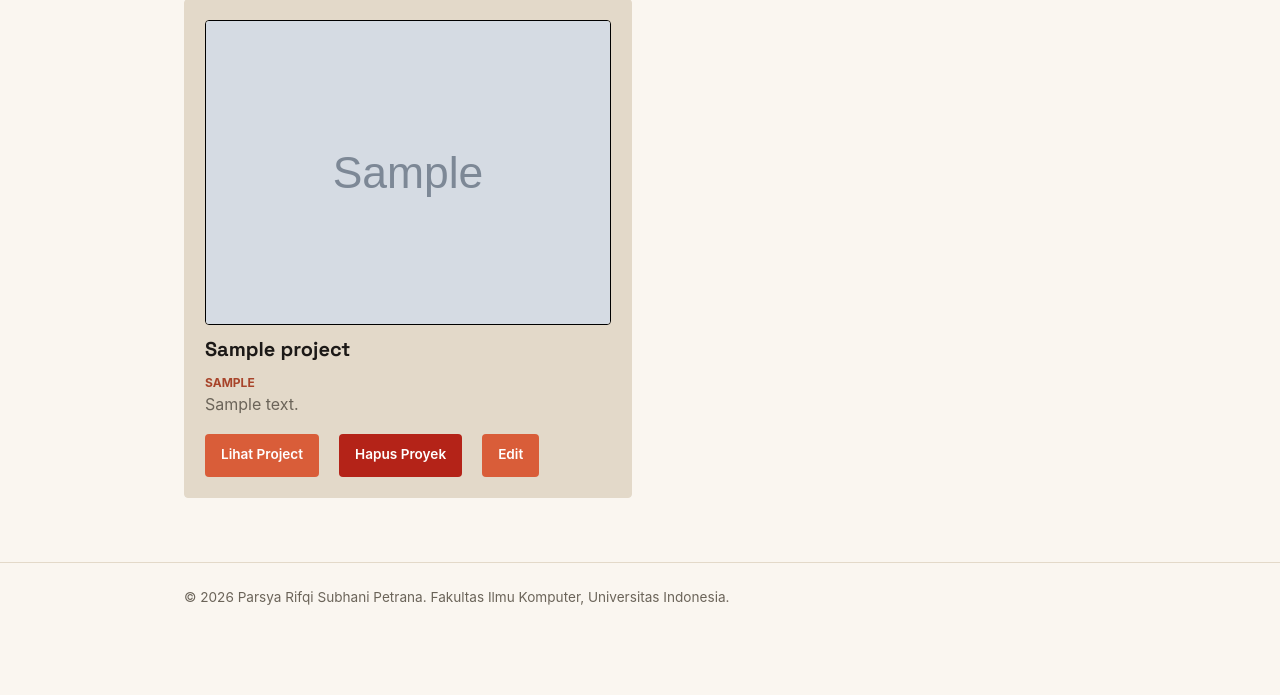
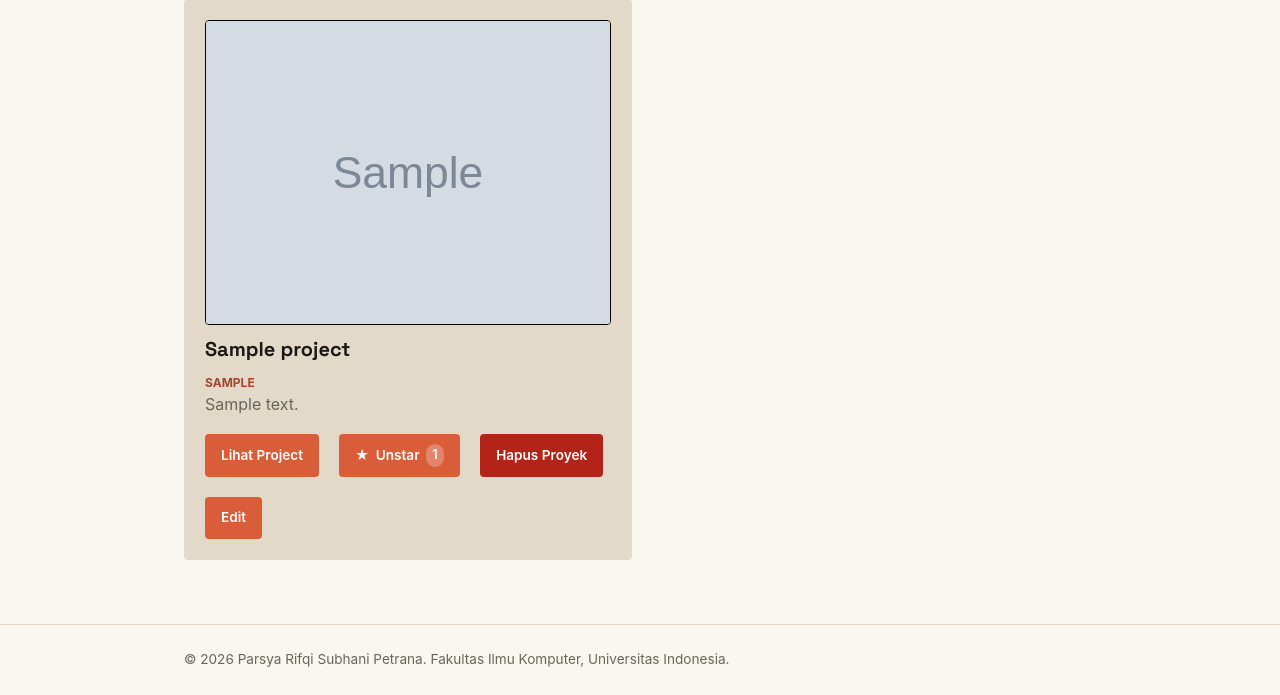
Before and after one commit to parsyarifqi/myportofolio, a Django app: page /projects/ in a window 1280 px wide. Shown: the part 316-1011 px from the top of the page. Before the commit the page ends 921 px from the top, so only its background shows below. Run offline with Django 5.2, Linux system fonts and the light colour scheme; a user stored in the database is signed in; tables that the repository leaves empty hold one stand-in row (values such as "Sample post"); grey boxes marked "Sample" are stand-in pictures.

Commit message:
feat: menambahkan tombol star pada section project dengan components/project_star.html

```diff
--- a/main/urls.py
+++ b/main/urls.py
@@ -1,5 +1,5 @@
 from django.urls import path
-from main.views import show_main, show_experience, create_experience, get_experience_json, delete_experience, update_experience, show_education, create_education, get_education_json, update_education, delete_education, create_project, show_projects, get_projects_json, delete_project, update_project, register, login_user, logout_user
+from main.views import show_main, show_experience, create_experience, get_experience_json, delete_experience, update_experience, show_education, create_education, get_education_json, update_education, delete_education, create_project, show_projects, get_projects_json, delete_project, update_project, register, login_user, logout_user, toggle_star
 
 app_name = "main"
 
@@ -23,6 +23,7 @@ urlpatterns = [
     path("register/", register, name="register"),
     path("login/", login_user, name="login"),
     path("logout/", logout_user, name="logout"),
+    path("projects/<uuid:project_id>/star/", toggle_star, name="toggle_star"),
 ]
 
 
--- a/main/views.py
+++ b/main/views.py
@@ -373,3 +373,25 @@ def logout_user(request):
 
 - Ketika kamu diarahkan kembali ke halaman utama setelah logout, request.COOKIES.get('last_login') tidak lagi menemukan cookie tersebut, sehingga teks default akan ditampilkan.
 """
+
+@login_required(login_url="/login")
+def toggle_star(request, project_id):
+    project = get_object_or_404(Project, pk=project_id)
+
+    if request.method == "POST":
+        if request.user in project.starred_by.all():
+            project.starred_by.remove(request.user)
+        else:
+            project.starred_by.add(request.user)
+
+    return redirect("main:show_projects")
+
+"""
+Penjelasan Kode
+
+- Fungsi ini memakai @login_required tanpa pemeriksaan is_superuser. Pengguna terdaftar mana pun boleh memberi star; yang tidak boleh hanya pengunjung yang belum punya akun.
+
+- project.starred_by.add(...) dan .remove(...) menambah dan menghapus baris di tabel penghubung. Memanggil .add() dua kali untuk pengguna yang sama tidak membuat data ganda.
+
+- Pemeriksaan request.method == "POST" memastikan data hanya berubah lewat pengiriman form, bukan karena alamatnya kebetulan dibuka di browser.
+"""
--- a/static/css/style.css
+++ b/static/css/style.css
@@ -573,3 +573,25 @@ h1, h2, .brand {
         text-align: center;
     }
 }
+
+.star-form {
+    display: inline;
+}
+
+.button-star {
+    display: inline-flex;
+    align-items: center;
+    gap: 0.4rem;
+    background: var(--ink);
+}
+
+.button-star.is-starred {
+    background: var(--accent);
+}
+
+.star-count {
+    padding: 0.05rem 0.4rem;
+    border-radius: 999px;
+    background: rgba(255, 255, 255, 0.25);
+    font-size: 0.8rem;
+}
--- /dev/null
+++ b/templates/components/project_star.html
@@ -0,0 +1,10 @@
+<form method="post" action="{% url 'main:toggle_star' project.id %}" class="star-form">
+    {% csrf_token %}
+    <button type="submit"
+            class="button button-star{% if user in project.starred_by.all %} is-starred{% endif %}"
+            title="{% if project.starred_by.all %}Dibintangi oleh {{ project.starred_by.all|join:', ' }}{% else %}Jadilah yang pertama memberi star{% endif %}">
+        <span aria-hidden="true">★</span>
+        {% if user in project.starred_by.all %}Unstar{% else %}Star{% endif %}
+        <span class="star-count">{{ project.starred_by.count }}</span>
+    </button>
+</form>
--- a/templates/project.html
+++ b/templates/project.html
@@ -44,6 +44,7 @@
                                     {% if project.project_url %}
                                         <a href="{{ project.project_url }}" class="button">Lihat Project</a>
                                     {% endif %}
+                                    {% include "components/project_star.html" with project=project %}
                                     {% if user.is_superuser %}
                                         {% include "components/project_delete_modal.html" with project=project %}
                                         <a href="{% url 'main:update_project' project.id %}" class="button">Edit</a>
```
